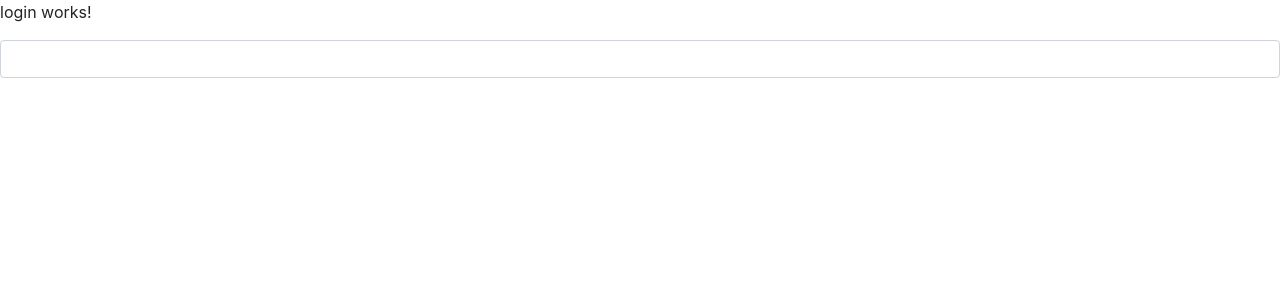
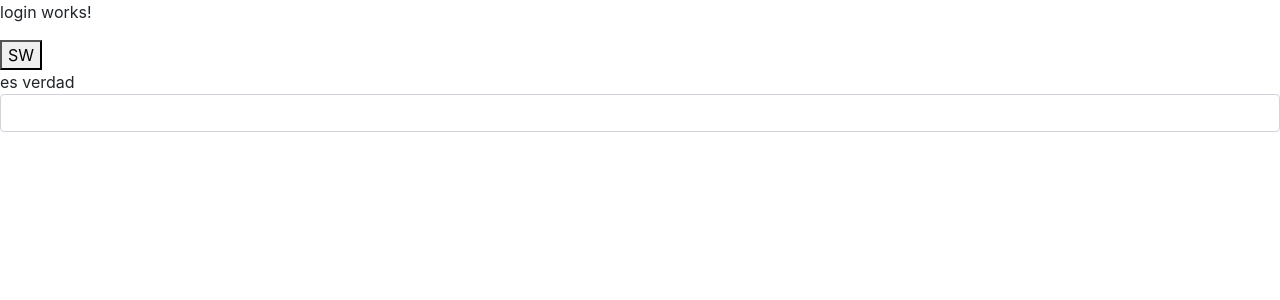
Before and after one commit to PaoRivas/curso-angular, an Angular app: page /login in a window 1280 px wide. Shown: the top 300 px of the page. Built offline with nearby package versions, Linux system fonts and the light colour scheme.

Commit message:
third task 26/08 (ngIf)

```diff
--- a/src/app/login/login/login.component.html
+++ b/src/app/login/login/login.component.html
@@ -1,6 +1,13 @@
 <p>
 login works!
 </p>
+
+<button (click)="sw = !sw;">SW</button>
+<div *ngIf="sw else esFalso">es verdad</div>
+
+<ng-template #esFalso>
+  <p>Es falso</p>
+</ng-template>
 
 <!--<div style="display: flex; flex-direction: column;">
   <form (ngSubmit)="onLogin2(form)" #form="ngForm">
--- a/src/app/pages/pages/pages.component.html
+++ b/src/app/pages/pages/pages.component.html
@@ -5,7 +5,7 @@
   </button>
   <div class="collapse navbar-collapse" id="navbarText">
     <ul class="navbar-nav mr-auto">
-      <li class="nav-item active">
+      <li class="nav-item">
         <a class="nav-link"
         routerLinkActive="active"
         routerLink="home">Home</a>
```
